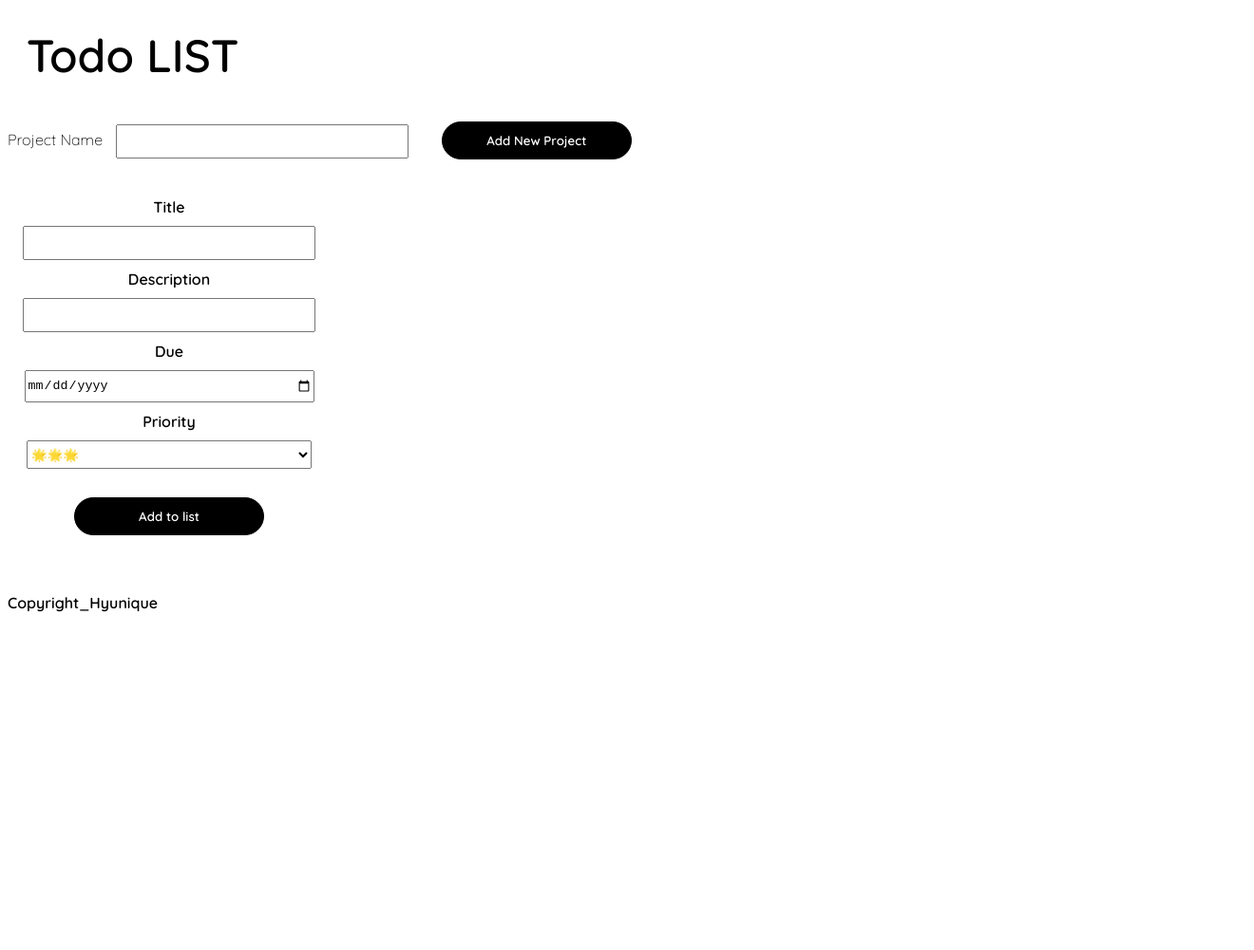
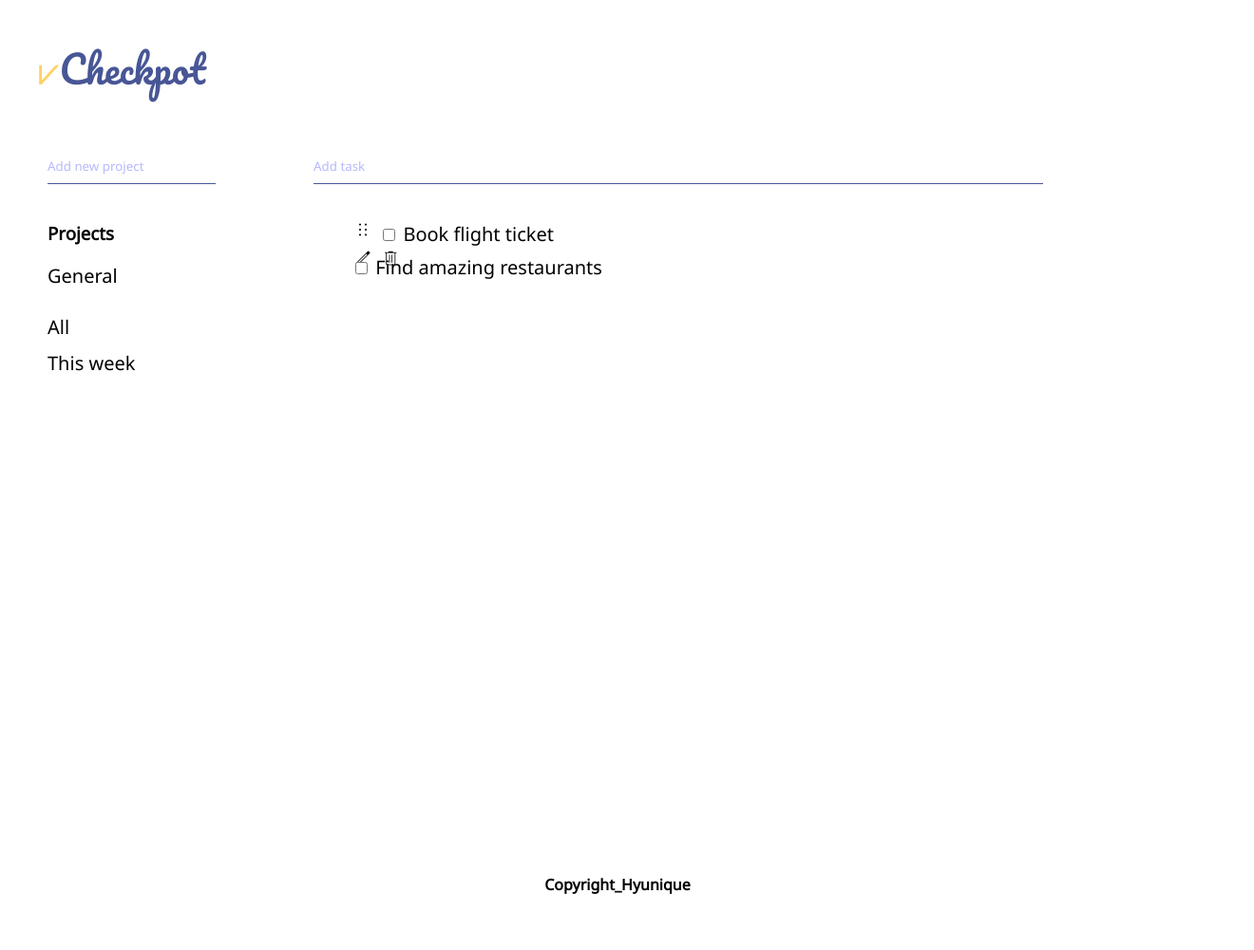
Before and after one commit to hyunique/todoApp, a website built with webpack: page dist/index.html in a window 1280 px wide. Shown: the whole page at 95% size, 1320 px wide, since content can reach past the window. Before the commit the page ends 800 px from the top, so only its background shows below. Built offline with nearby package versions, Linux system fonts and the light colour scheme.

Commit message:
implemented new style & structue

```diff
--- a/src/style.css
+++ b/src/style.css
@@ -1,42 +1,120 @@
+@import url('https://fonts.googleapis.com/css2?family=Noto+Sans:ital,wght@0,200;0,400;1,200&family=Pacifico&display=swap');
 
-@import url('https://fonts.googleapis.com/css2?family=Quicksand:wght@300;600&display=swap');
-/*font weight 300,600*/
+:root{
+    --main-theme: #ffd166;
+    --main-white: #ffffff;
+    --sub-light: #b8b8ff;
+    --sub-dark: #485696;
+
+    --font-logo:'Pacifico', cursive;
+    --font-main:'Noto Sans', sans-serif;
+
+}
+
+.material-symbols-outlined {
+  font-variation-settings:
+  'FILL' 0,
+  'wght' 200,
+  'GRAD' 0,
+  'opsz' 20
+}
 
 body{
-    font-family: 'Quicksand', sans-serif;
+    margin: 0;
+    font-family: var(--font-main);
+    display: grid;
+}
+ul{
+    list-style-type: none;
 }
 
-h1{
-    padding: 20px;
-    margin: 0;
-    font-weight: 600;
-    font-size: 48px;
+li{
+    height: 38px;
+    font-size: 20px;
 }
 
-form{
-    font-weight: 600;
-    width: 300px;
-    display: flex;
-    flex-direction: column;
-    padding: 20px;
-    align-items: center;
+li:hover{
+    cursor: pointer;
 }
 
 
-input, select{
-    height: 30px;
-    width: 300px;
-    margin: 10px;
+.grid-container {
+    display: grid;
+    width: 100vw;
+    height: auto;
+    grid-template-columns: 25% 25% 25% 25%;
+    grid-template-rows: 15% 75% 10%;
+    /* grid-template-areas:
+        'header header header '
+        'nav main main'
+        'nav footer footer'; */
+    /* gap: 10px; */
+
+    padding: 10px;
 }
 
-button{
-    font-family: 'Quicksand', sans-serif;
-    font-weight: 600;
-    width: 200px;
-    height: 40px;
-    margin: 20px;
-    border: 1px solid black;
-    border-radius: 20px;
-    background-color: black;
-    color: white;
+header{
+    grid-column: 1 / 5;
+    grid-row: 1 / 2;
 }
+
+.logo{
+    text-align: left;
+    font-family: var(--font-logo);
+    font-size: 40px;
+    font-weight: 400;
+    color: var(--sub-dark);
+    width: 100vw;
+    padding-left: 30px;
+}
+span{
+    color: var(--main-theme);
+}
+
+
+
+nav{
+    grid-column: 1 / 2 ;
+    grid-row: 2 / 3;
+    background-color: var(--main-white);
+    height: 100vh;
+}
+
+
+.project--list{
+margin: 0;
+}
+
+.project--input, .task--input{
+    border: 0;
+    border-bottom: 1px solid var(--sub-dark);
+    outline: 0;
+    background: transparent;
+    transition: border-color 0.2s;
+    padding: 10px 0 10px 0;
+    margin-bottom: 20px;
+}
+
+section{
+    grid-column: 2/ span 3;
+    grid-row: 2/ span 3;
+}
+
+.task--input{
+    width: 80%;
+}
+
+::placeholder {
+    color: var(--sub-light);
+    font-family: var(--font-main);
+  }
+
+
+footer{
+    grid-column: 1 / 5;
+    grid-row: 3 / 4;
+    width: 100%;
+    display: block;
+    text-align: center;
+    color: black;
+}
```
Also changed, not shown: dist/index.html.
